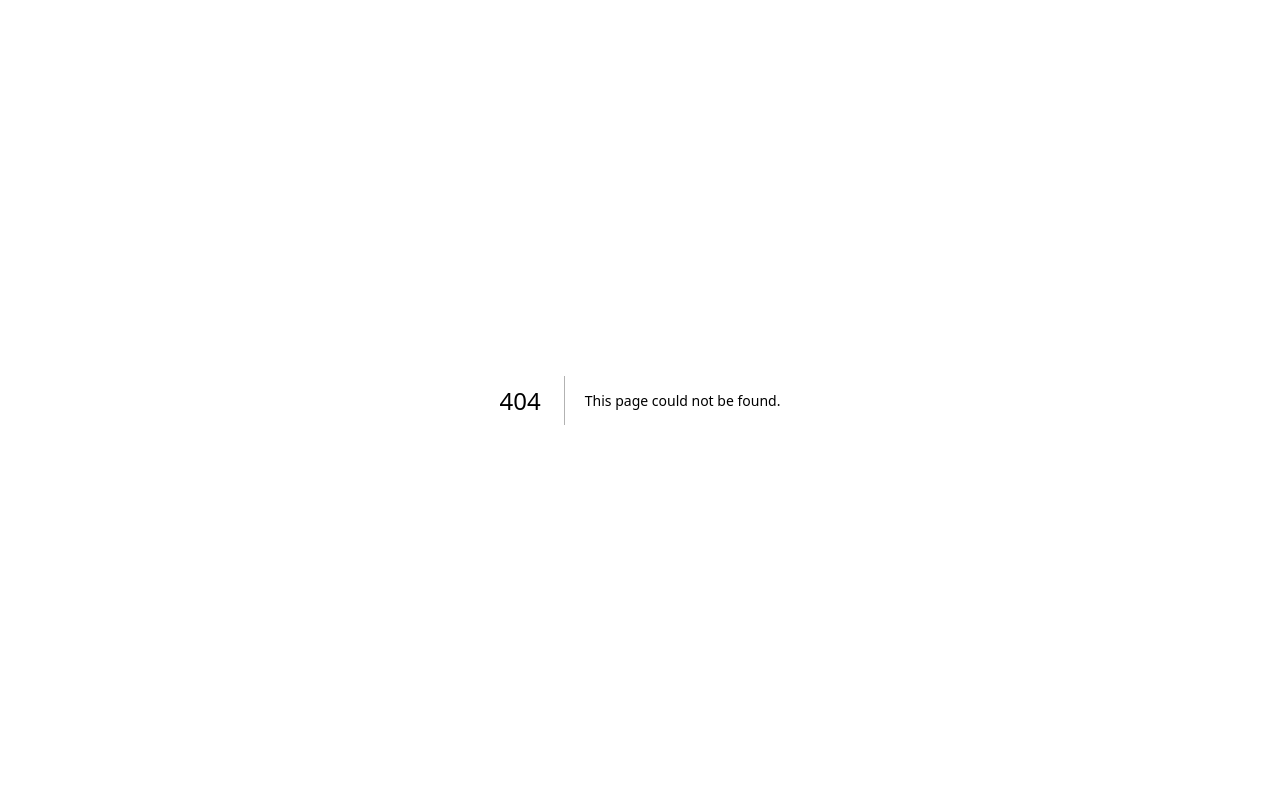
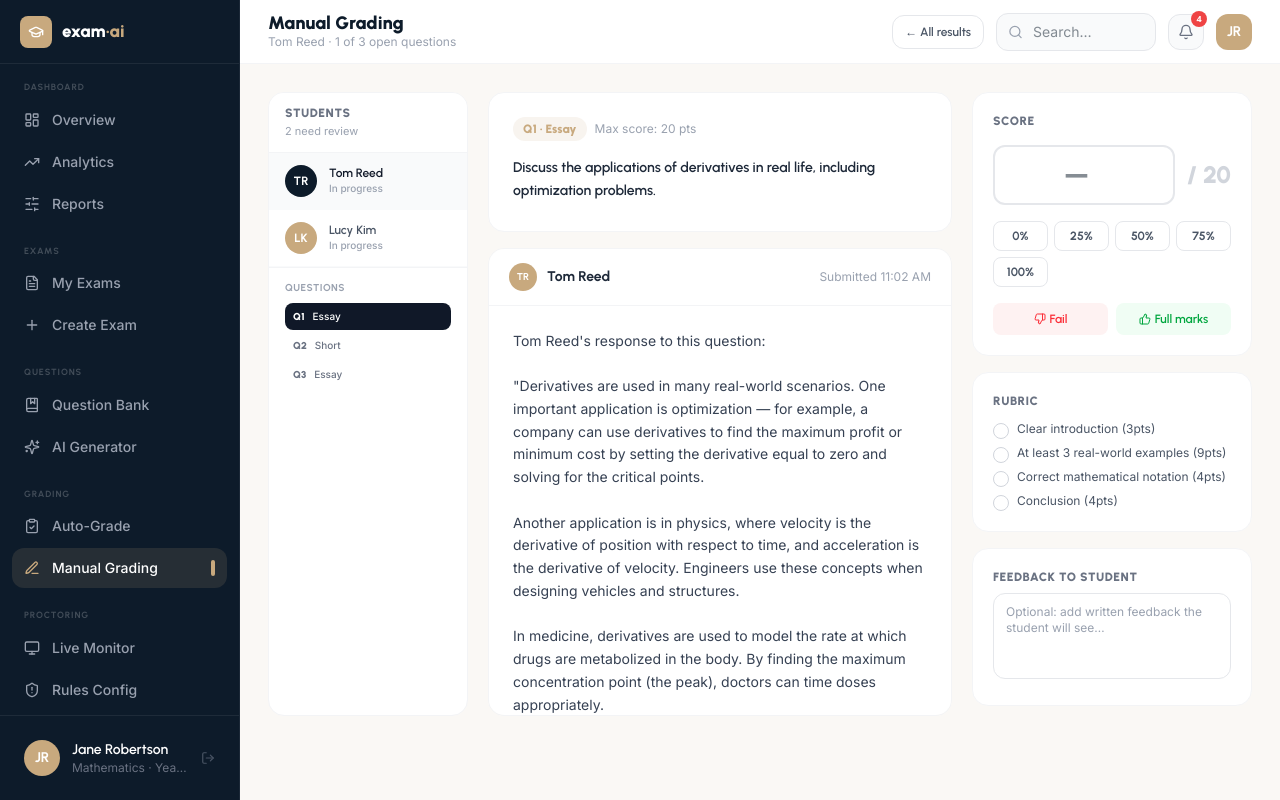
Before and after one commit to phornsinet1302/online_exam, a Next.js app in the folder frontend/: page /dashboard/grading/manual in a window 1280 px wide. Before the commit this address had no page. Built offline with nearby package versions, Linux system fonts and the light colour scheme.

Commit message:
Add teacher manual grading screen route

```diff
--- /dev/null
+++ b/frontend/src/app/(dashboard)/dashboard/grading/manual/page.tsx
@@ -0,0 +1,5 @@
+import { ManualGrading } from "../../../../App";
+
+export default function ManualGradingPage() {
+  return <ManualGrading />;
+}
```
